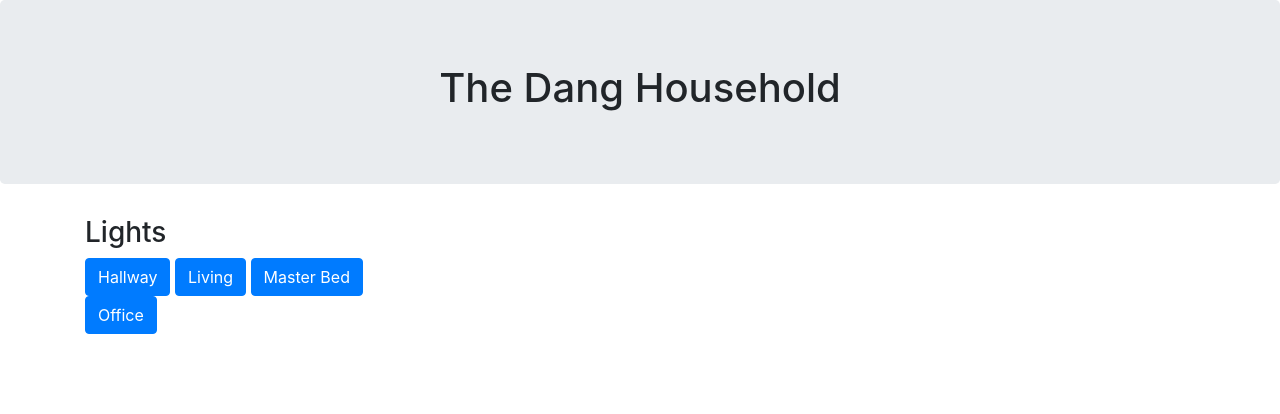
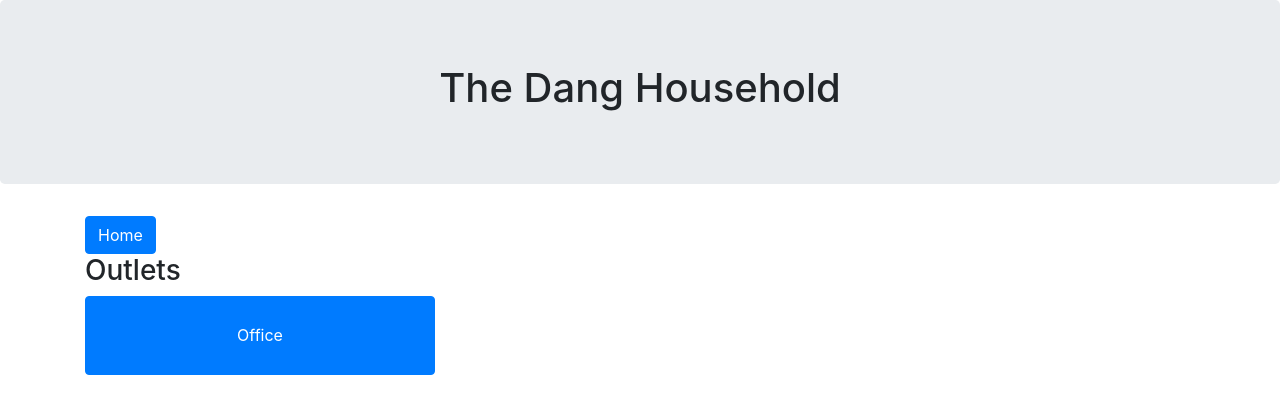
Before and after one commit to Reikonz/SmartHome, a Django app: page /outlets/ in a window 1280 px wide. Shown: the top 414 px of the page. Run offline with Django 3.2, Linux system fonts and the light colour scheme; some libraries are stand-ins or nearby versions.

Commit message:
Adding smart outlet

```diff
--- a/SmartOutlet/static/js/myjava.js
+++ b/SmartOutlet/static/js/myjava.js
@@ -1,11 +1,27 @@
 function toggle_outlet(){
-	$.ajax({
+	var outlet = document.getElementById("office");
+	var class_list = outlet.classList.toString();
+	if (class_list.includes("on")){
+		outlet.classList.remove("on");
+		$.ajax({
 			type: 'GET',
 			url: "toggle_outlet/",
-			data: {"data": 1},
+			data: {"command": "off"},
 			success: function(response){
 			},
 			error: function(response){
 			}
 		})
+	}else{
+		outlet.classList.add("on");
+		$.ajax({
+			type: 'GET',
+			url: "toggle_outlet/",
+			data: {"command": "on"},
+			success: function(response){
+			},
+			error: function(response){
+			}
+		})
+	}
 }
--- a/SmartOutlet/templates/SmartOutlet/outlets.html
+++ b/SmartOutlet/templates/SmartOutlet/outlets.html
@@ -8,11 +8,13 @@
 <div class="container">
   <div class="row">
     <div class="col-sm-4">
-      <h3>Lights</h3>
-      <button onclick="toggle_outlet()" type="button" class="btn btn-primary">Hallway</button>
-      <button type="button" class="btn btn-primary">Living</button>
-      <button type="button" class="btn btn-primary">Master Bed</button>
-      <button type="button" class="btn btn-primary">Office</button>
+      <a class="btn btn-primary" href="http://192.168.1.19:8000/">Home</a>
+    </div>
+  </div>
+  <div class="row">
+    <div class="col-sm-4">
+      <h3>Outlets</h3>
+      <button onclick="toggle_outlet()" id="office" style="width: 100%; height:100%;" type="button" class="btn btn-primary off">Office</button>
     </div>
   </div>
 </div>
--- a/SmartOutlet/views.py
+++ b/SmartOutlet/views.py
@@ -6,7 +6,8 @@ import time
 
 # Create your views here.
 def index(request):
-	return HttpResponse("Hello from the home page!")
+	my_dict = {'key': 'value'}
+	return render(request, 'SmartOutlet/home.html', context=my_dict)
 
 def outlets(request):
 	my_dict = {'key': 'value'}
@@ -14,11 +15,13 @@ def outlets(request):
 
 def toggle_outlet(request):
 	if request.is_ajax:
+		command = request.GET.get('command', None)
 		GPIO.setmode(GPIO.BCM)
 		GPIO.setup(18,GPIO.OUT)
-		GPIO.output(18, True)
-		time.sleep(1)
-		GPIO.output(18, False)
-		time.sleep(1)
-		GPIO.cleanup()
+		if command == "on":
+			GPIO.output(18, True)
+		else:
+			GPIO.output(18, False)
+			GPIO.cleanup()
+
 	return JsonResponse({"error": "", "status": 200})
```
Also changed, not shown: SmartOutlet/templates/SmartOutlet/home.html (added, +16 -0 lines).
